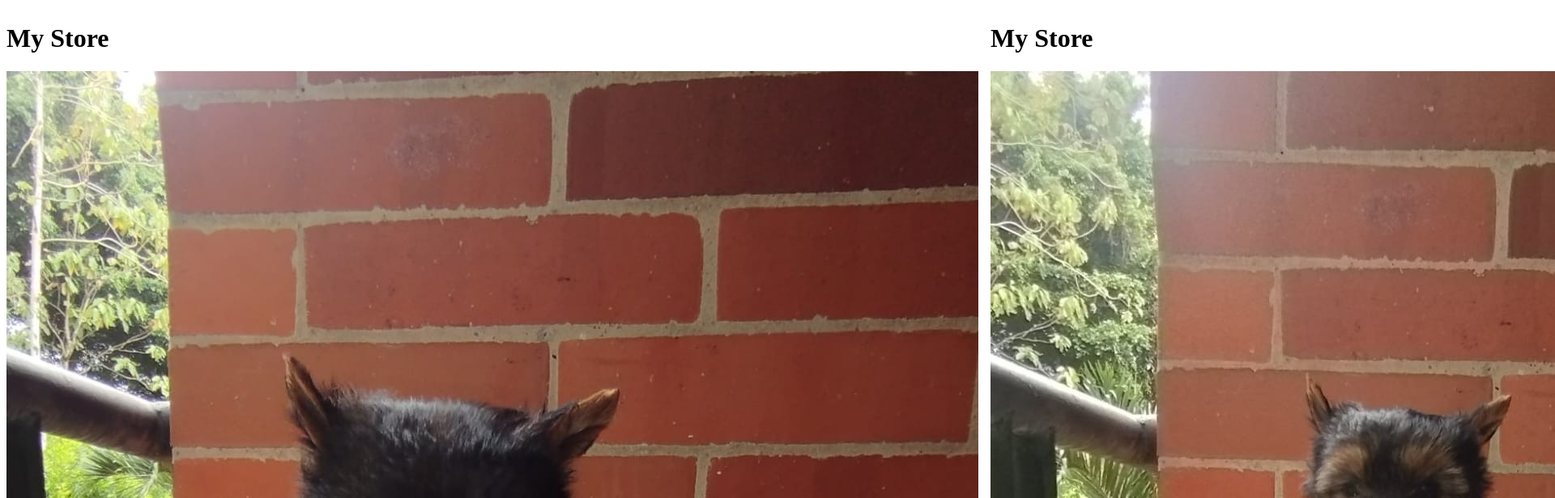
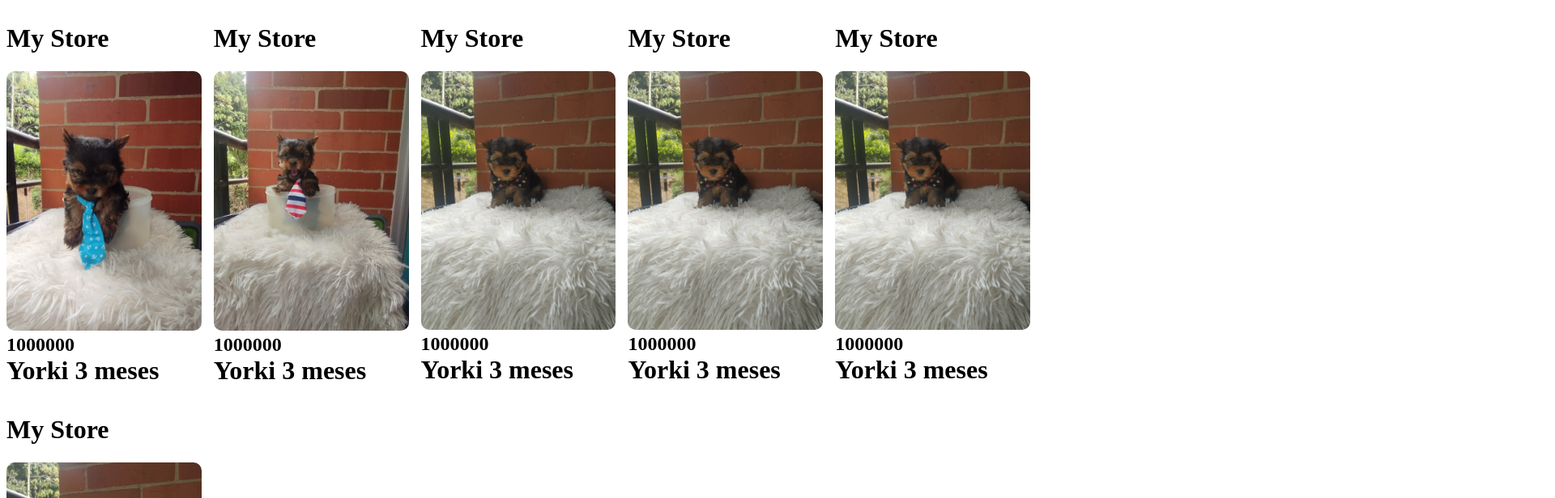
Before and after one commit to ingsandravillamizar/componentesPractica, an Angular app: page / in a window 1280 px wide. Shown: the top 616 px of the page at 81% size, 1920 px wide, since content can reach past the window. Built offline with nearby package versions, Linux system fonts and the light colour scheme.

Commit message:
style.scss Global

```diff
--- a/src/app/components/img/img.component.scss
+++ b/src/app/components/img/img.component.scss
@@ -0,0 +1,6 @@
+img {
+  max-width: 100%;
+}
+
+
+//aplican para este componente y ocuparia el 100% de su contenedor, y su contenedor es el componente padre
--- a/src/app/components/product/product.component.scss
+++ b/src/app/components/product/product.component.scss
@@ -0,0 +1,3 @@
+h1,h2 {
+  margin: 0;
+}
--- a/src/app/components/products/products.component.ts
+++ b/src/app/components/products/products.component.ts
@@ -31,6 +31,25 @@ export class ProductsComponent  implements OnInit {
       image : "./assets/images/Bebe3.jpeg",
       price: 1000000
     },
+    {
+      id   : '4',
+      name : 'Yorki 3 meses',
+      image : "./assets/images/Bebe3.jpeg",
+      price: 1000000
+    },
+    {
+      id   : '5',
+      name : 'Yorki 3 meses',
+      image : "./assets/images/Bebe3.jpeg",
+      price: 1000000
+    },
+
+    {
+      id   : '6',
+      name : 'Yorki 3 meses',
+      image : "./assets/images/Bebe3.jpeg",
+      price: 1000000
+    },
   ]
 
 
--- a/src/styles.scss
+++ b/src/styles.scss
@@ -1 +1,9 @@
-/* You can add global styles to this file, and also import other style files */
+/* You can add global styles to this file, and also import other style files .... */
+
+.products--grid {
+  app-img {
+    img{
+      border-radius: 10px;
+    }
+  }
+}
```
